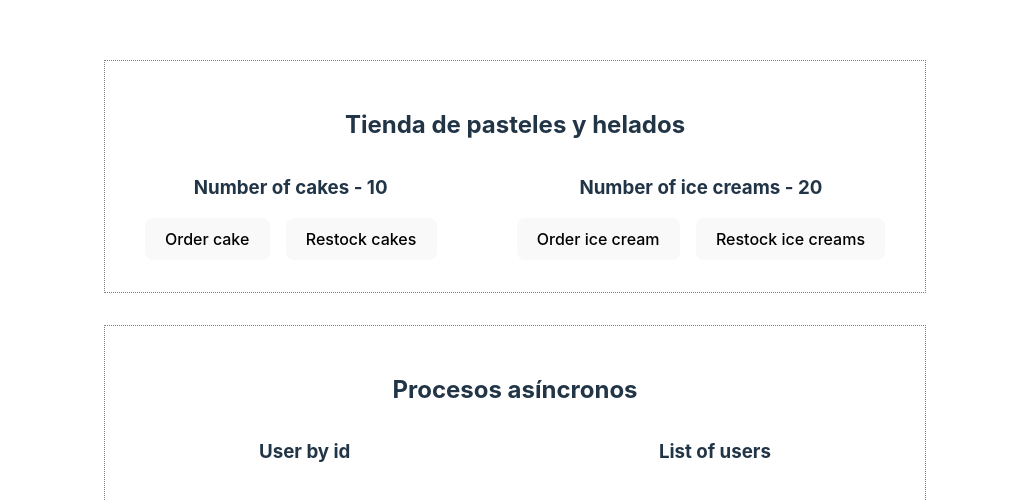
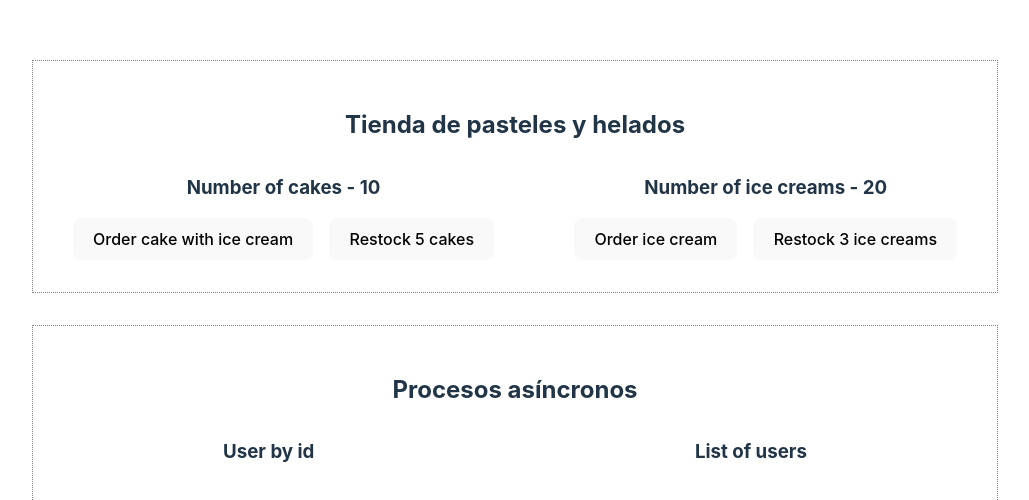
Before and after one commit to jcarlosj/react-redux-toolkit-codevolution, a React (Vite) app: page / in a window 1280 px wide. Shown: the part 112-612 px from the top of the page, without its empty margins (125-1154 px from the left). Built offline with nearby package versions, Linux system fonts and the light colour scheme.

Commit message:
[+] Components (CakeView, IcecreamView): Implementa acciones para ordenar/reponer pasteles y/o helados usando el hook useDispatch de React-Redux

```diff
--- a/src/features/cake/CakeView.jsx
+++ b/src/features/cake/CakeView.jsx
@@ -1,15 +1,24 @@
-import { useSelector } from 'react-redux';
+import { useSelector, useDispatch } from 'react-redux';
+
+import { ordered, restocked } from './cakeSlice';
 
 
 const CakeView = () => {
     // ? useSelector: Permite extraer datos del estado de la tienda Redux
     const numOfCakes = useSelector( ( state ) => state.cake.numOfCakes );   // ? state.<key-reducer>.<property-value>
 
+    // ? useDispatch: Devuelve una referencia a la función de despacho de la tienda Redux. Puede usarlo para enviar acciones según sea necesario.
+    const dispatch = useDispatch();
+
     return (
         <div>
             <h3>Number of cakes - { numOfCakes }</h3>
-            <button>Order cake</button>
-            <button>Restock cakes</button>
+            <button
+                onClick={ () => dispatch( ordered() ) }
+            >Order cake with ice cream</button>
+            <button
+                onClick={ () => dispatch( restocked( 5 ) )}
+            >Restock 5 cakes</button>
         </div>
     );
 };
--- a/src/features/icecream/IcecreamView.jsx
+++ b/src/features/icecream/IcecreamView.jsx
@@ -1,15 +1,24 @@
-import { useSelector } from 'react-redux';
+import { useSelector, useDispatch } from 'react-redux';
+
+import { ordered, restocked } from './icecreamSlice';
 
 
 const IcecreamView = () => {
     // ? useSelector: Permite extraer datos del estado de la tienda Redux
     const numOfIcecreams = useSelector( state => state.icecream.numOfIceCreams );    // ? state.<key-reducer>.<property-value>
 
+    // ? useDispatch: Devuelve una referencia a la función de despacho de la tienda Redux. Puede usarlo para enviar acciones según sea necesario.
+    const dispatch = useDispatch();
+
     return (
         <div>
             <h3>Number of ice creams - { numOfIcecreams }</h3>
-            <button>Order ice cream</button>
-            <button>Restock ice creams</button>
+            <button
+                onClick={ () => dispatch( ordered() ) }
+            >Order ice cream</button>
+            <button
+                onClick={ () => dispatch( restocked( 3 ) )}
+            >Restock 3 ice creams</button>
         </div>
     );
 };
```
